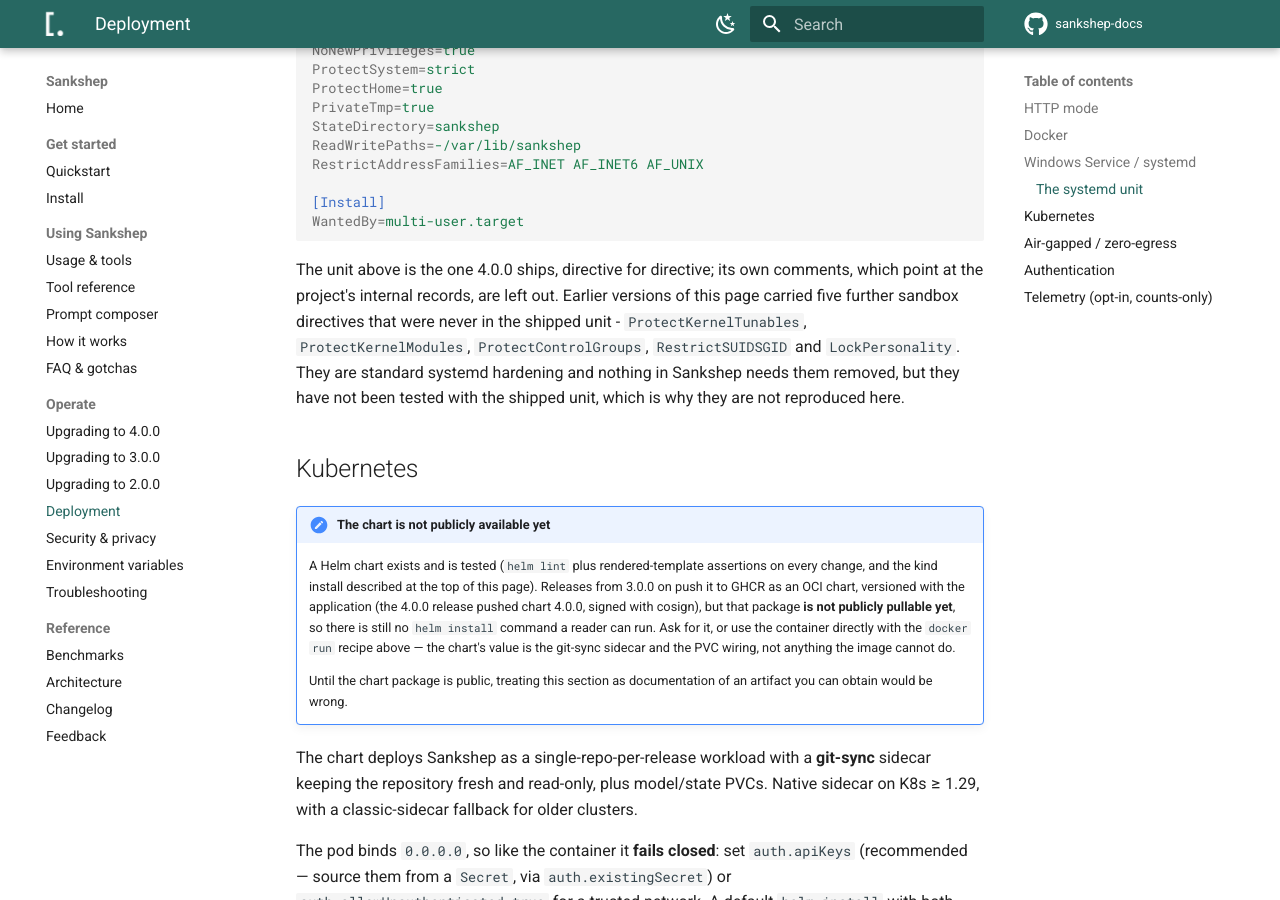
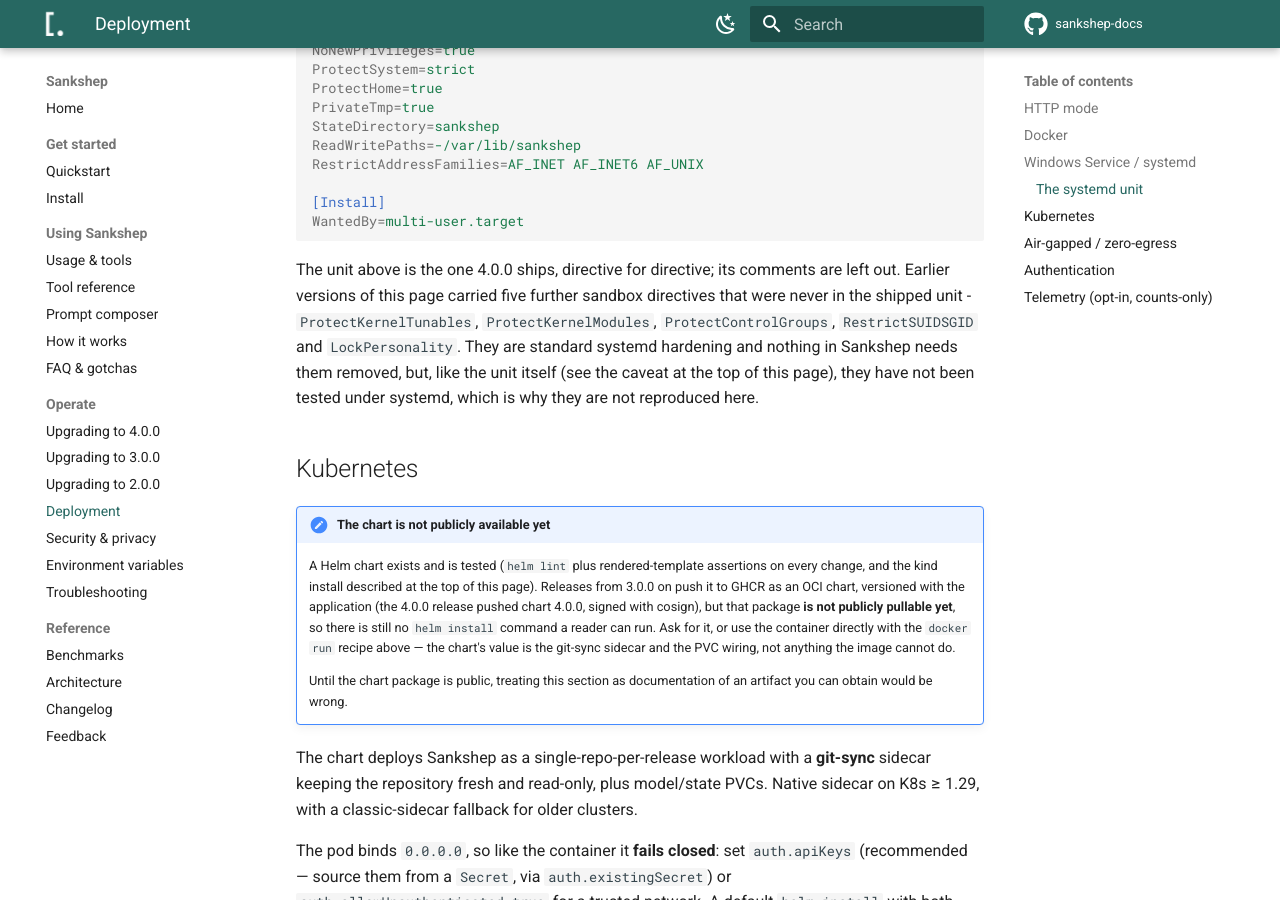
Before and after one commit to nitinpawar28/sankshep-docs, an MkDocs documentation site: the page built from docs/deployment.md, in a window 1280 px wide and 900 px high, scrolled down 3493 px. Built offline with MkDocs 1.6.1 and Material for MkDocs 9.7.7, drawn with Linux system fonts in a browser that asks for light colours; comment, search, counter and statistics services are not loaded.

Commit message:
docs: two sentences the red-team asked for - no dates from internal records, and the unit's test status stated honestly
security.md: the key rotation and licensing-decision dates, and the sentence about where 4.0.0's contract changes came from, were taken from internal records rather than from anything published; the paragraph now says only what the release notes support, and the counts are unchanged.

deployment.md: the note under the systemd unit no longer mentions internal records, and no longer implies the shipped unit itself was tested under systemd - the caveat at the top of the page says it was not, and the note now points there.

mkdocs build --strict: clean.

Co-Authored-By: Claude Fable 5.1 <noreply@anthropic.com>

````diff
--- a/docs/deployment.md
+++ b/docs/deployment.md
@@ -158,11 +158,11 @@ RestrictAddressFamilies=AF_INET AF_INET6 AF_UNIX
 WantedBy=multi-user.target
 ```
 
-The unit above is the one 4.0.0 ships, directive for directive; its own comments, which point at the project's
-internal records, are left out. Earlier versions of this page carried five further sandbox directives that were never in
-the shipped unit - `ProtectKernelTunables`, `ProtectKernelModules`, `ProtectControlGroups`, `RestrictSUIDSGID` and
-`LockPersonality`. They are standard systemd hardening and nothing in Sankshep needs them removed, but they have not been
-tested with the shipped unit, which is why they are not reproduced here.
+The unit above is the one 4.0.0 ships, directive for directive; its comments are left out. Earlier versions of this page
+carried five further sandbox directives that were never in the shipped unit - `ProtectKernelTunables`,
+`ProtectKernelModules`, `ProtectControlGroups`, `RestrictSUIDSGID` and `LockPersonality`. They are standard systemd
+hardening and nothing in Sankshep needs them removed, but, like the unit itself (see the caveat at the top of this page),
+they have not been tested under systemd, which is why they are not reproduced here.
 
 ## Kubernetes
 
````
Also changed, not shown: docs/security.md (+3 -5 lines).
